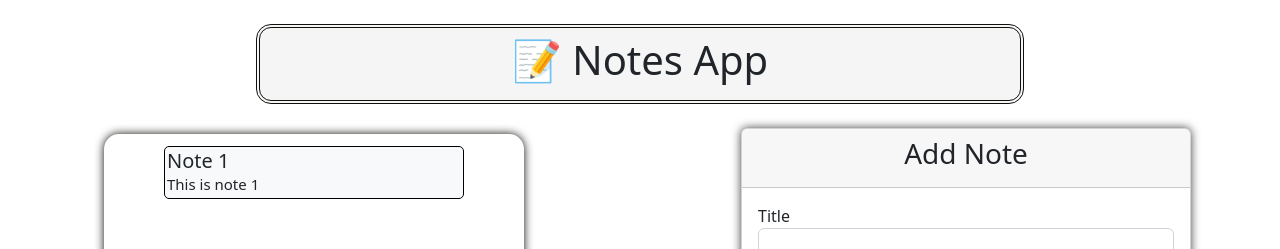
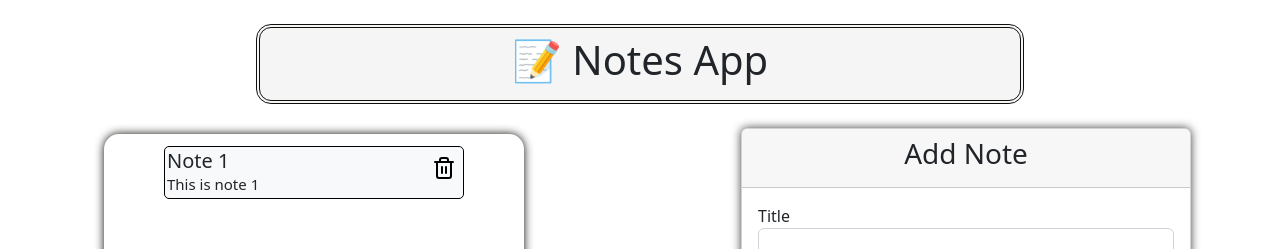
Before and after one commit to yashnaravade/tiny-notes, a React (Vite) app: page / in a window 1280 px wide. Shown: the top 249 px of the page. Built offline with nearby package versions, Linux system fonts and the light colour scheme.

Commit message:
Add delete functionality

```diff
--- a/src/components/Note/Note.css
+++ b/src/components/Note/Note.css
@@ -8,6 +8,7 @@ margin-right: auto;
 margin-top: 10px;
 margin-bottom: 10px;
 padding: 2px;
+position: relative;
 /* background-color: #FDECEF; */
 }
 
@@ -20,5 +21,12 @@ margin: 0;
 .note-description{
 font-size: 15px;
 margin: 0;
+}
 
+.delete-button{
+    position: absolute;
+    cursor: pointer;
+    right: 0;
+    top: 0;
+    margin: 7px;
 }
--- a/src/components/Note/Note.tsx
+++ b/src/components/Note/Note.tsx
@@ -1,12 +1,31 @@
 import React from 'react'
+import swal from 'sweetalert'
 import "./Note.css"
 
-function Note({title, description}: {title: string, description: string}) {
+function Note({title, description, noteIndex}: {title: string, description: string, noteIndex:number}) {
+
+
+  function deleteNote() {
+
+    const notes = localStorage.getItem("notes");
+    if (notes) {
+      const tempNotes = JSON.parse(notes);
+      tempNotes.splice(noteIndex, 1);
+      localStorage.setItem("notes", JSON.stringify(tempNotes));
+    }
+    swal("Note Deleted!", "Your note has been deleted!", "success");
+    console.log("Note Deleted!")
+
+    window.location.reload();
+  }
+
+
   return (
    <>
    <div className="card-note bg-light">
         <h5 className="note-title">{title}</h5>
         <p className="note-description">{description}</p>
+        <span className='delete-button' onClick={deleteNote}><svg fill="none" height="24" viewBox="0 0 24 24" width="24" xmlns="http://www.w3.org/2000/svg"><g stroke="#000" stroke-linecap="round" stroke-linejoin="round" stroke-width="2"><path d="m3 6h18m-16 0v14c0 1.1046.89543 2 2 2h10c1.1046 0 2-.8954 2-2v-14m-11 0v-2c0-1.10457.89543-2 2-2h4c1.1046 0 2 .89543 2 2v2"/><path d="m14 11v6"/><path d="m10 11v6"/></g></svg></span>
    </div>
    </>
 
--- a/src/views/Home/Home.tsx
+++ b/src/views/Home/Home.tsx
@@ -1,4 +1,4 @@
-import React from "react";
+import React, { useEffect } from "react";
 import swal from "sweetalert";
 import "./Home.css";
 // import Navbar from '../../components/Navbar/Navbar'
@@ -11,9 +11,21 @@ function Home() {
       description: "This is note 1",
     },
   ]);
-
   const [title, setTitle] = React.useState("");
   const [description, setDescription] = React.useState("");
+
+  useEffect(() => {
+    const notes = localStorage.getItem("notes");
+    if (notes) {
+      setNotes(JSON.parse(notes));
+    }
+  }, []);
+
+  useEffect(() => {
+    if(notes.length > 1) {
+    localStorage.setItem("notes", JSON.stringify(notes));
+    }
+  }, [notes]);
 
   function addNote() {
     //  const tempNotes = [...notes]
@@ -23,6 +35,14 @@ function Home() {
     //   })
     // setNotes(tempNotes)
     swal("Note Added!", "Your note has been added!", "success");
+
+    if (title === "" || description === "") {
+      swal("Error!", "Please fill all the fields!", "error");
+      return;
+    }
+
+
+
     setNotes([
 
       ...notes,
@@ -45,8 +65,8 @@ function Home() {
       <div className="row">
         <div className="col-6">
           <div className="notes-container">
-            {notes.map((note) => {
-              return <Note title={note.title} description={note.description} />;
+            {notes.map((note, index) => {
+              return <Note title={note.title} description={note.description} noteIndex={index} />;
             })}
           </div>
         </div>
@@ -94,9 +114,6 @@ function Home() {
 }
 
 export default Home;
-function parseString(value: string): React.SetStateAction<string> {
-  throw new Error("Function not implemented.");
-}
 
 // late lecture
 // late homework
```
